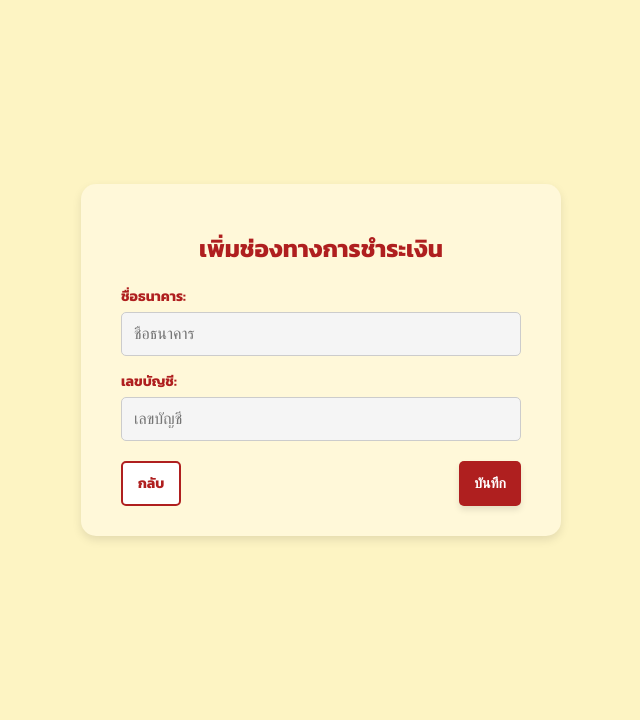
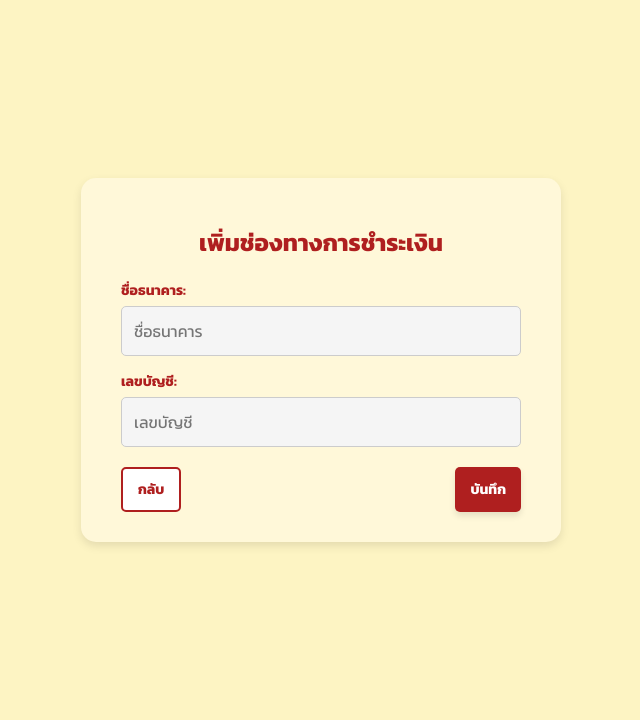
Before and after one commit to 6510615203/cn331project, a Django app: template restaurant/templates/add_payment.html in a window 1280 px wide. Shown: the part 101-821 px from the top of the page, without its empty margins (319-959 px from the left). Run offline with Django 5.2, Linux system fonts and the light colour scheme; the template is opened without the code that fills it, so the values that code supplies are empty.

Commit message:
edit payment page font

```diff
--- a/static/css/addpayment.css
+++ b/static/css/addpayment.css
@@ -1,24 +1,44 @@
-
 body {
     background: #ffffff;
     margin: 0;
     padding: 0;
+    font-family: 'Kanit', sans-serif;
+    ;
+
+}
+
+body,
+h1,
+h2,
+h3,
+h4,
+h5,
+h6,
+p,
+label,
+input,
+button,
+a {
     font-family: 'Kanit', sans-serif;
 }
 
 /* Main container to center content */
 .main-container {
     display: flex;
-    justify-content: center; /* จัดให้อยู่กึ่งกลางแนวนอน */
-    align-items: center; /* จัดให้อยู่กึ่งกลางแนวตั้ง */
-    height: calc(100vh - 80px); /* ลบพื้นที่ส่วนหัว */
+    justify-content: center;
+    /* จัดให้อยู่กึ่งกลางแนวนอน */
+    align-items: center;
+    /* จัดให้อยู่กึ่งกลางแนวตั้ง */
+    height: calc(100vh - 80px);
+    /* ลบพื้นที่ส่วนหัว */
     background-color: #fdf4c3;
 }
 
 /* Form Wrapper */
 .form-wrapper {
     background-color: #fff8d9;
-    padding: 30px 40px; /* เพิ่ม padding */
+    padding: 30px 40px;
+    /* เพิ่ม padding */
     border-radius: 15px;
     box-shadow: 0px 4px 10px rgba(0, 0, 0, 0.1);
     width: 400px;
@@ -68,7 +88,8 @@ body {
 /* Action Buttons */
 .form-actions {
     display: flex;
-    justify-content: space-between; /* จัดปุ่มให้อยู่ซ้ายและขวา */
+    justify-content: space-between;
+    /* จัดปุ่มให้อยู่ซ้ายและขวา */
     margin-top: 20px;
 }
 
@@ -107,3 +128,18 @@ body {
 .btn-submit:hover {
     background-color: #922020;
 }
+
+body,
+h1,
+h2,
+h3,
+h4,
+h5,
+h6,
+p,
+label,
+input,
+button,
+a {
+    font-family: 'Kanit', sans-serif;
+}
```
